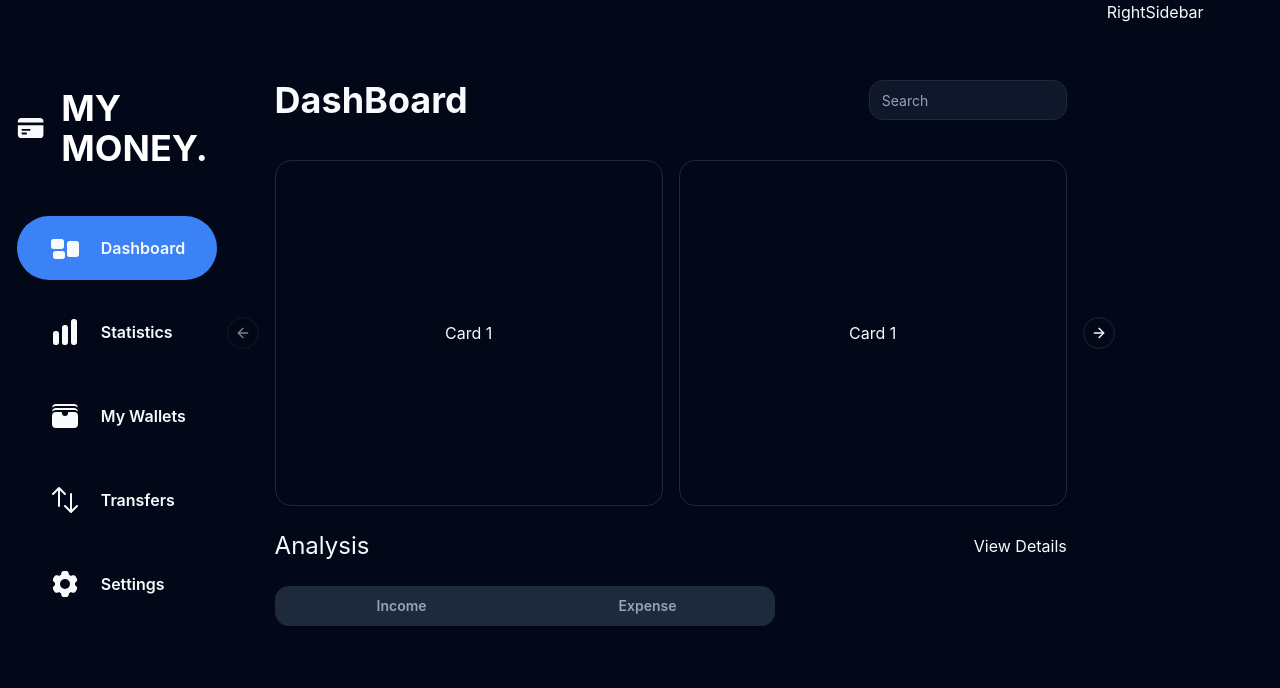
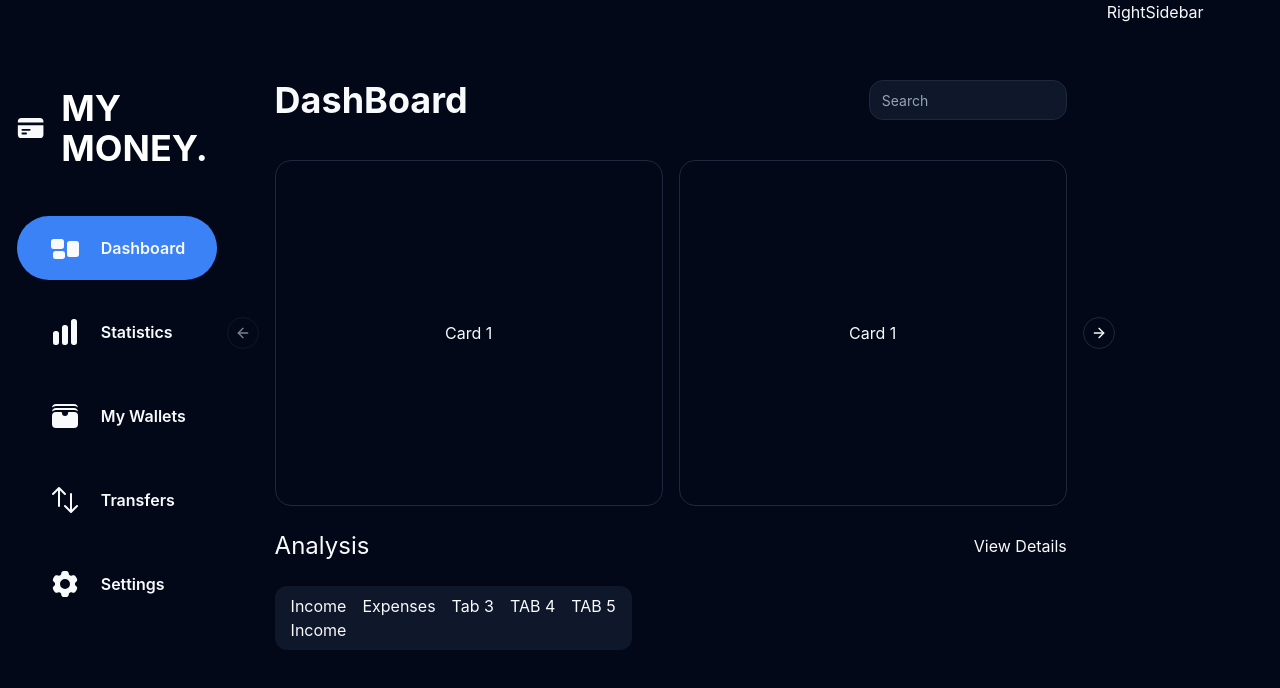
Before and after one commit to adi-1108/expense_Tracker, a React (Vite) app: page / in a window 1280 px wide. Shown: the top 688 px of the page. Built offline with nearby package versions, Linux system fonts and the light colour scheme.

Commit message:
chore: Add CustomTabs component to Dashboard page

```diff
--- /dev/null
+++ b/src/components/CustomTabs.tsx
@@ -0,0 +1,52 @@
+import React, { useEffect, useState } from "react";
+
+export const tabs = [
+  {
+    title: "Income",
+    id: 2,
+    component: () => <div>Income</div>,
+  },
+  {
+    title: "Expenses",
+    id: 3,
+    component: () => <div>Expenses</div>,
+  },
+  {
+    title: "Tab 3",
+    id: 3,
+    component: () => <div>Tab3</div>,
+  },
+  {
+    title: "TAB 4",
+    id: 3,
+    component: () => <div>Tab4</div>,
+  },
+  {
+    title: "TAB 5",
+    id: 3,
+    component: () => <div>tab5</div>,
+  },
+];
+
+const CustomTabs = () => {
+  const [activeTab, setActiveTab] = useState(0);
+
+  const handleTabChange = (index: number) => {
+    setActiveTab(index);
+  };
+  return (
+    <>
+      <div className="bg-primary-foreground w-fit px-4 py-2 rounded-xl">
+        <div className="flex items-center justify-start gap-4">
+          {tabs.map((tab, i) => (
+            <button onClick={() => handleTabChange(i)}>{tab.title}</button>
+          ))}
+        </div>
+
+        {tabs[activeTab].component()}
+      </div>
+    </>
+  );
+};
+
+export default CustomTabs;
--- a/src/pages/Dashboard.tsx
+++ b/src/pages/Dashboard.tsx
@@ -1,6 +1,8 @@
 import CustomCarousel from "@/components/CustomCarousel";
+import CustomTabs from "@/components/CustomTabs";
 import { Input } from "@/components/ui/input";
 import { Tabs, TabsContent, TabsList, TabsTrigger } from "@/components/ui/tabs";
+import { tabs } from "@/constants";
 import React from "react";
 import { Link } from "react-router-dom";
 
@@ -28,18 +30,9 @@ const Dashboard = () => {
         </Link>
       </div>
 
-      <div>
-        <Tabs defaultValue="account" className="w-[700px]">
-          <TabsList className="w-[500px] flex items-center justify-center">
-            <TabsTrigger className="font-semibold flex-1" value="income">Income</TabsTrigger>
-            <TabsTrigger className="font-semibold flex-1" value="expense">Expense</TabsTrigger>
-          </TabsList>
-          <TabsContent value="income">
-            Income Chart here
-          </TabsContent>
-          <TabsContent value="expense">Expense Chart here.</TabsContent>
-        </Tabs>
-      </div>
+
+      {/* Charts */}
+      <CustomTabs />
     </div>
   );
 };
```
Also changed, not shown: src/constants/index.ts (line endings or trailing spaces).
